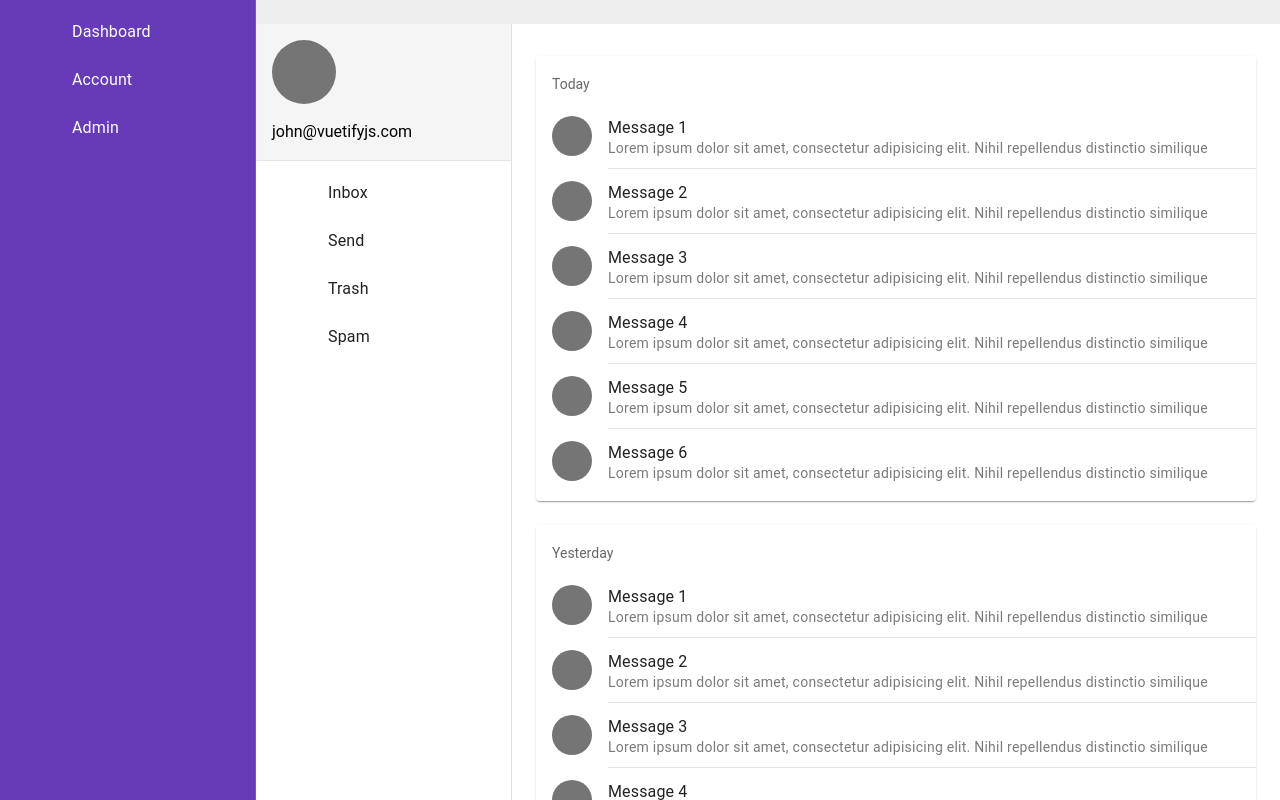
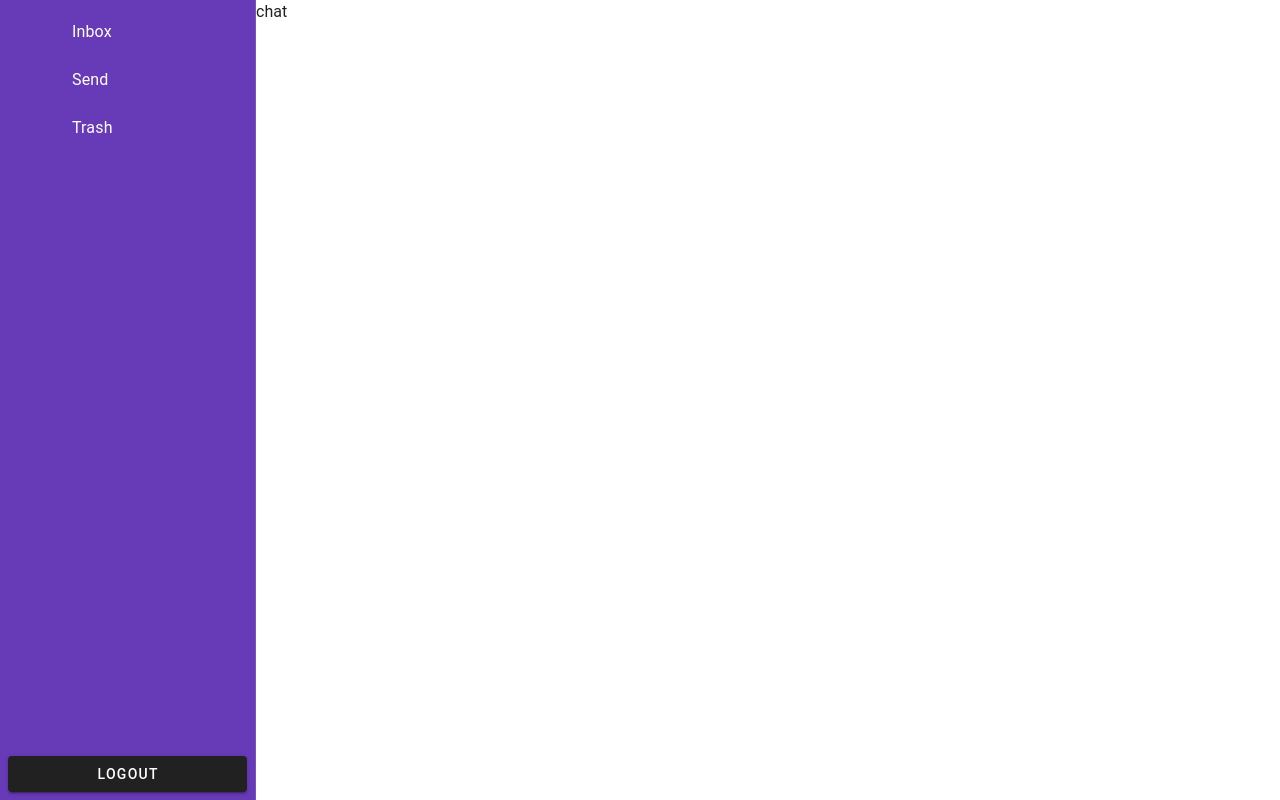
Before and after one commit to shibagram/vue3-school-system, a Vue app: page / in a window 1280 px wide. Shown: the top 800 px of the page. Built offline with nearby package versions, Linux system fonts and the light colour scheme.

Commit message:
コードを整理

```diff
--- a/src/App.vue
+++ b/src/App.vue
@@ -5,13 +5,10 @@
 </script>
 
 <script setup lang="ts">
-import Chat from "./components/Chat";
 </script>
 
 <template>
-  <v-app>
-    <v-main>
-      <router-view/>
-    </v-main>
-  </v-app>
+  <div>
+    <router-view/>
+  </div>
 </template>
--- a/src/components/Chat.vue
+++ b/src/components/Chat.vue
@@ -6,100 +6,9 @@ export default {
 
 <script setup lang="ts">
 import { ref } from 'vue';
-const cards = ref(['Today', 'Yesterday']);
-const drawer = ref(null)
-const links = ref([
-    ['mdi-inbox-arrow-down', 'Inbox'],
-    ['mdi-send', 'Send'],
-    ['mdi-delete', 'Trash'],
-    ['mdi-alert-octagon', 'Spam'],
-])
+
 </script>
 
 <template>
-    <v-app id="inspire">
-      <v-system-bar>
-        <v-spacer></v-spacer>
-
-        <v-icon>mdi-square</v-icon>
-
-        <v-icon>mdi-circle</v-icon>
-
-        <v-icon>mdi-triangle</v-icon>
-      </v-system-bar>
-
-      <v-navigation-drawer v-model="drawer">
-        <v-sheet
-          color="grey-lighten-4"
-          class="pa-4"
-        >
-          <v-avatar
-            class="mb-4"
-            color="grey-darken-1"
-            size="64"
-          ></v-avatar>
-
-          <div>john@vuetifyjs.com</div>
-        </v-sheet>
-
-        <v-divider></v-divider>
-
-        <v-list>
-          <v-list-item
-            v-for="[icon, text] in links"
-            :key="icon"
-            to="/about"
-            link
-          >
-            <template v-slot:prepend>
-              <v-icon>{{ icon }}</v-icon>
-            </template>
-            <v-list-item-title>
-                {{ text }}
-            </v-list-item-title>
-          </v-list-item>
-        </v-list>
-      </v-navigation-drawer>
-
-      <v-main>
-        <v-container
-          class="py-8 px-6"
-          fluid
-        >
-          <v-row>
-            <v-col
-              v-for="card in cards"
-              :key="card"
-              cols="12"
-            >
-              <v-card>
-
-                <v-list lines="two">
-                  <v-list-subheader>{{ card }}</v-list-subheader>
-                  <template v-for="n in 6" :key="n">
-                    <v-list-item>
-                      <template v-slot:prepend>
-                        <v-avatar color="grey-darken-1"></v-avatar>
-                      </template>
-
-                      <v-list-item-title>Message {{ n }}</v-list-item-title>
-
-                      <v-list-item-subtitle>
-                        Lorem ipsum dolor sit amet, consectetur adipisicing elit. Nihil repellendus distinctio similique
-                      </v-list-item-subtitle>
-                    </v-list-item>
-
-                    <v-divider
-                      v-if="n !== 6"
-                      :key="`divider-${n}`"
-                      inset
-                    ></v-divider>
-                  </template>
-                </v-list>
-              </v-card>
-            </v-col>
-          </v-row>
-        </v-container>
-      </v-main>
-    </v-app>
-  </template>
+  <div>chat</div>
+</template>
--- a/src/components/layouts/Sidebar.vue
+++ b/src/components/layouts/Sidebar.vue
@@ -1,3 +1,19 @@
+<script lang="ts">
+  export default {
+    name: 'Sidebar',
+  };
+</script>
+
+<script setup lang="ts">
+import { ref } from "vue";
+
+const links = ref([
+  ['mdi-view-dashboard', 'Inbox'],
+  ['mdi-account-box', 'Send'],
+  ['mdi-gavel', 'Trash'],
+])
+</script>
+
 <template>
   <v-navigation-drawer
     class="bg-deep-purple"
@@ -5,9 +21,14 @@
     permanent
   >
     <v-list color="transparent">
-      <v-list-item prepend-icon="mdi-view-dashboard" title="Dashboard"></v-list-item>
-      <v-list-item prepend-icon="mdi-account-box" title="Account"></v-list-item>
-      <v-list-item prepend-icon="mdi-gavel" title="Admin"></v-list-item>
+      <!-- todo: アイコンが表示されない原因とtoが設定できない原因を調査 -->
+      <v-list-item
+          v-for="[icon, text] in links"
+          :key="icon"
+          :prepend-icon="icon"
+          :title="text"
+      >
+      </v-list-item>
     </v-list>
 
     <template v-slot:append>
--- a/src/views/HomeView.vue
+++ b/src/views/HomeView.vue
@@ -7,26 +7,10 @@
 <script setup lang="ts">
 import Sidebar from "../components/layouts/Sidebar.vue";
 import Chat from "../components/Chat.vue";
-import { ref } from "vue";
 
-const cards = ref(['Today', 'Yesterday']);
-const drawer = ref(null);
-const links = ref([
-  ['mdi-inbox-arrow-down', 'Inbox'],
-  ['mdi-send', 'Send'],
-  ['mdi-delete', 'Trash'],
-  ['mdi-alert-octagon', 'Spam'],
-])
 </script>
 
 <style>
-@media (min-width: 1024px) {
-  .about {
-    min-height: 100vh;
-    display: flex;
-    align-items: center;
-  }
-}
 </style>
 
 <template>
```
